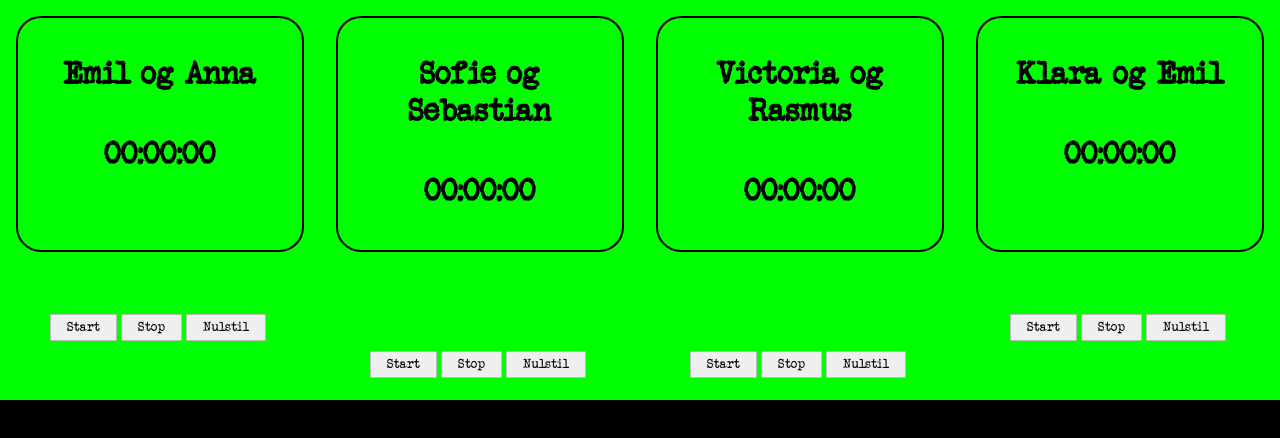
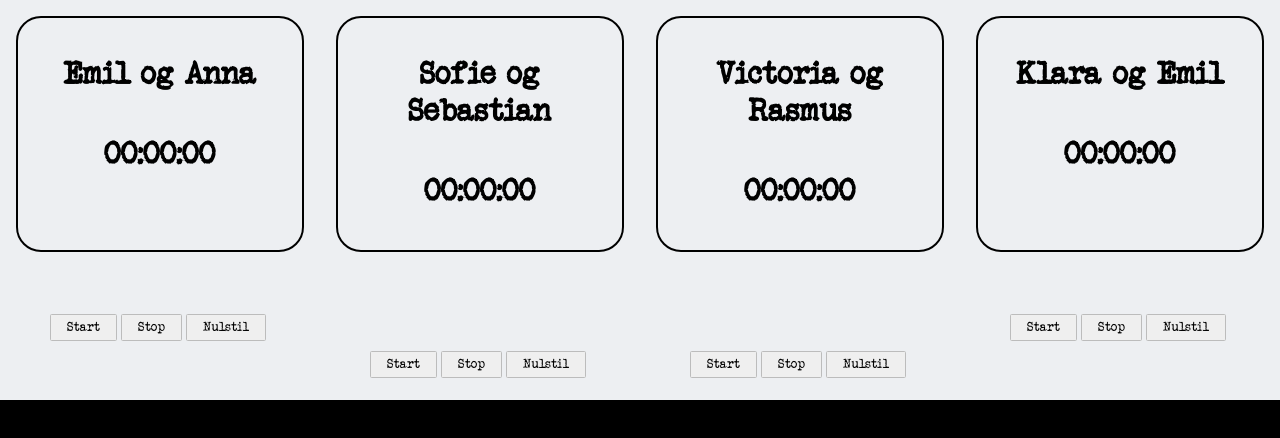
Before and after one commit to pHettiii/react-timer, a React (Create React App) app: page / in a window 1280 px wide. Shown: the top 438 px of the page. Built offline with nearby package versions, Linux system fonts and the light colour scheme.

Commit message:
Colour changes

```diff
--- a/src/App.css
+++ b/src/App.css
@@ -50,7 +50,7 @@ a:hover {
 }
 .holder {
   display: flex;
-  background-color: #00FF00;
+  background-color: #EDEFF2;
   height: 400px;
 }
 
--- a/src/tid.js
+++ b/src/tid.js
@@ -128,11 +128,11 @@ class Tid extends React.Component {
 
     render() {
         return(
-            <div className={'watches'} id={'watch-'+ this.state.uniqueId}>
-                <h1>{this.state.divName}</h1>
+            <div className={'watches'} id={'watch-'+ this.state.uniqueId} style={{borderColor: this.state.paused ? 'red' : 'black'}}>
+                <h1 style={{color: this.state.paused ? 'red' : 'black'}}>{this.state.divName}</h1>
                 <div className={'Ur'}>
                     <div className={'tid'}>
-                        <h1>{this.state.minutes}:{this.state.seconds}:{this.state.milliseconds}</h1>
+                        <h1 style={{color: this.state.paused ? 'red' : 'black'}}> {this.state.minutes}:{this.state.seconds}:{this.state.milliseconds}</h1>
                     </div>
                     <div className={'control'}>
                         <button className={'start'} onClick={this.startTimer}>Start</button>
```
